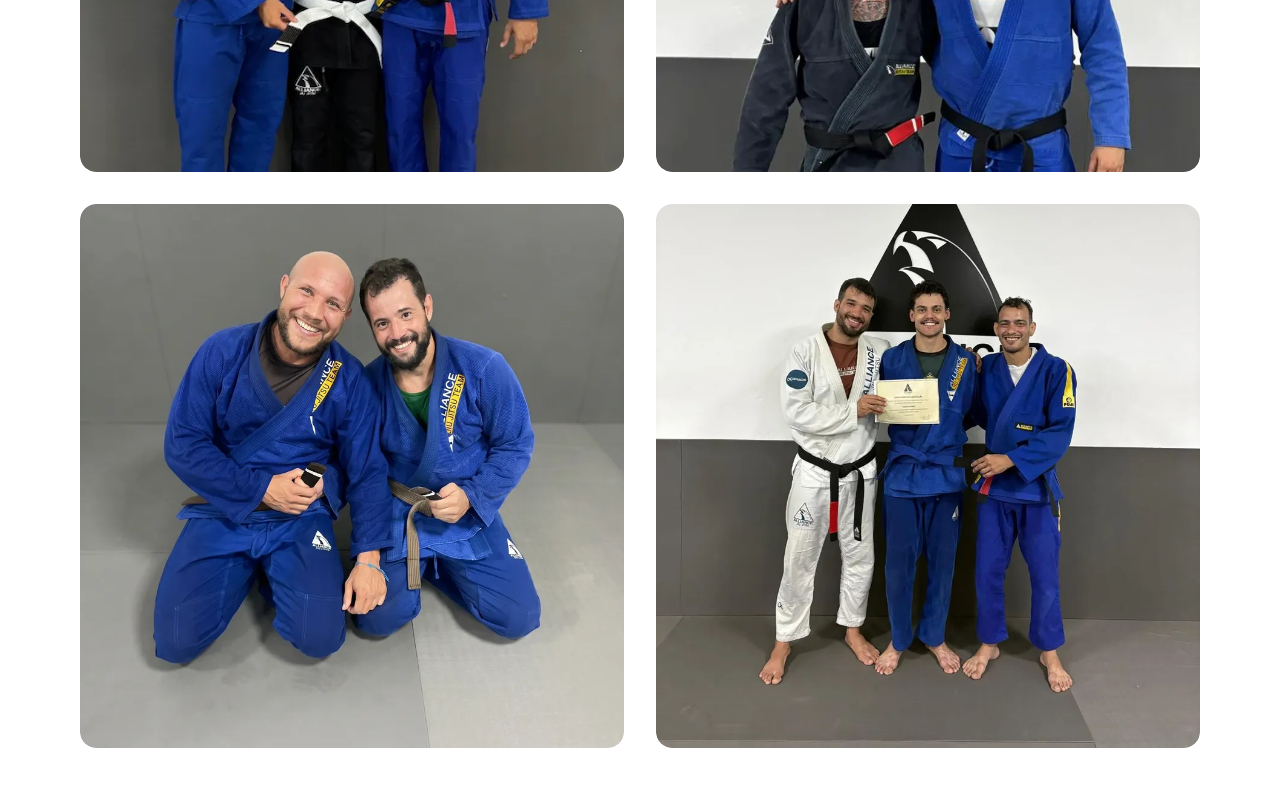
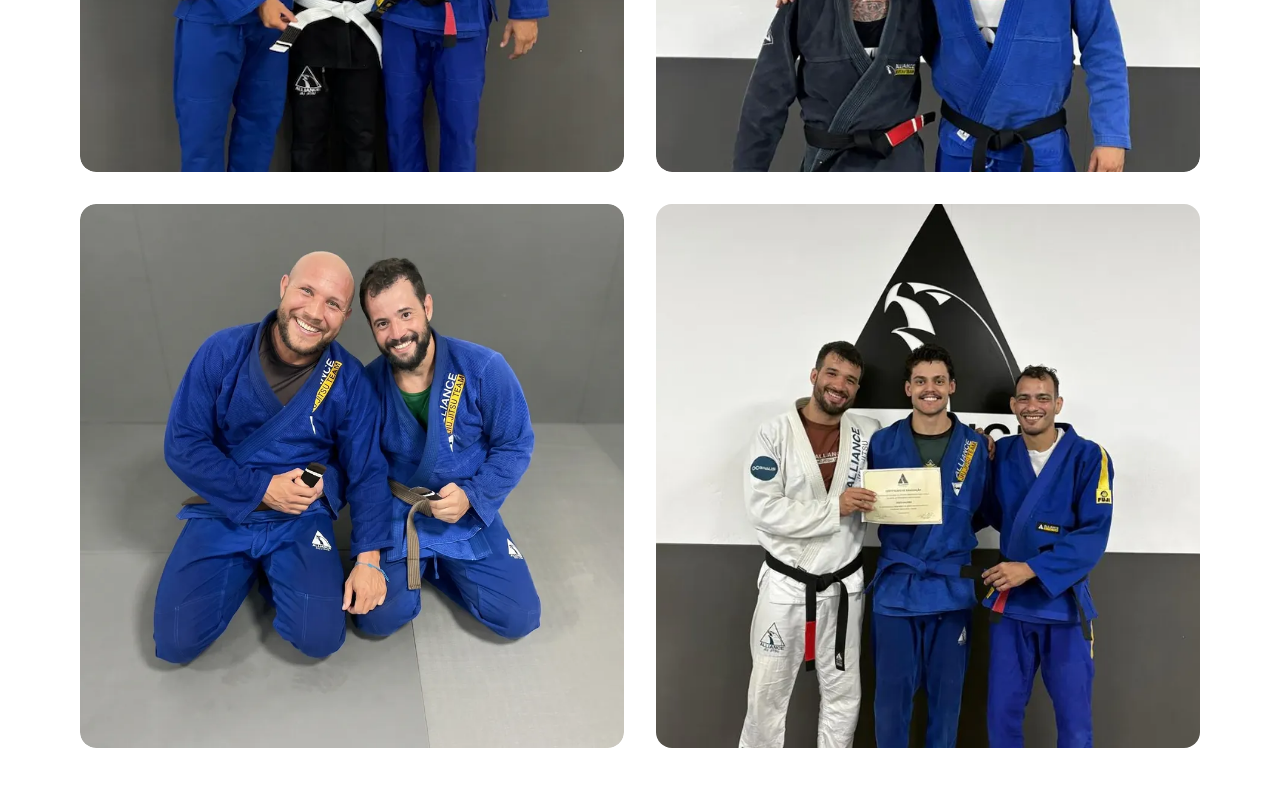
Before and after one commit to joaomagalha/Alliance, a website: page index.html in a window 1280 px wide. Shown: the part 4360-5160 px from the top of the page. Drawn offline with Linux system fonts and the light colour scheme.

Commit message:
chore: auto-save 2026-05-27 23:10

```diff
--- a/index.html
+++ b/index.html
@@ -422,7 +422,7 @@
             </picture>
             <picture>
               <source srcset="Assets/Imagens/imagemAlunos/fotoGraduacaoEnzo.webp" type="image/webp">
-              <img width="1022" height="1046" loading="lazy" src="Assets/Imagens/imagemAlunos/fotoGraduacaoEnzo.webp" alt="Treino em grupo na academia" class="gymImageSectionImg gymImageSectionImg--down">
+              <img width="1022" height="1046" loading="lazy" src="Assets/Imagens/imagemAlunos/fotoGraduacaoEnzo.webp" alt="Treino em grupo na academia" class="gymImageSectionImg gymImageSectionImg--zoom">
             </picture>
 
         </div>
```
